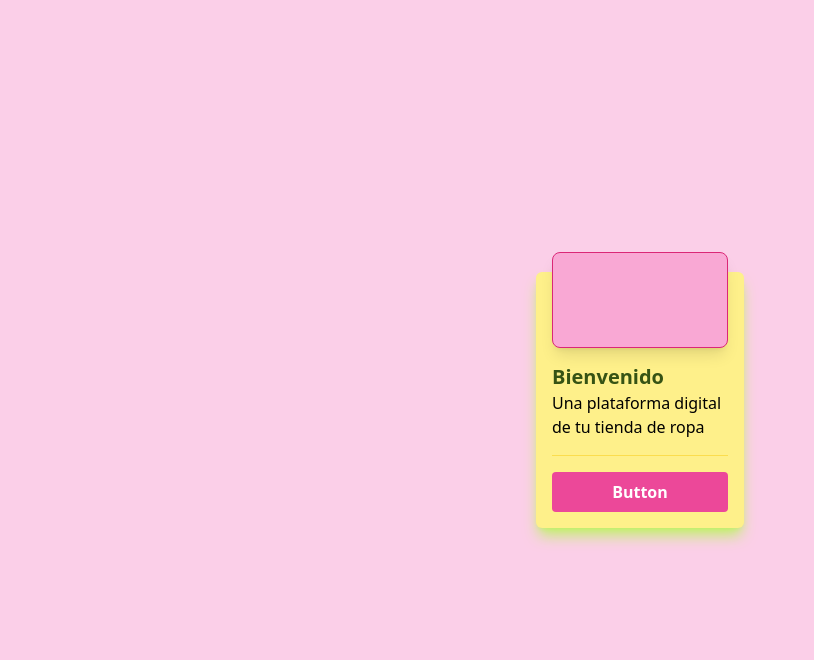
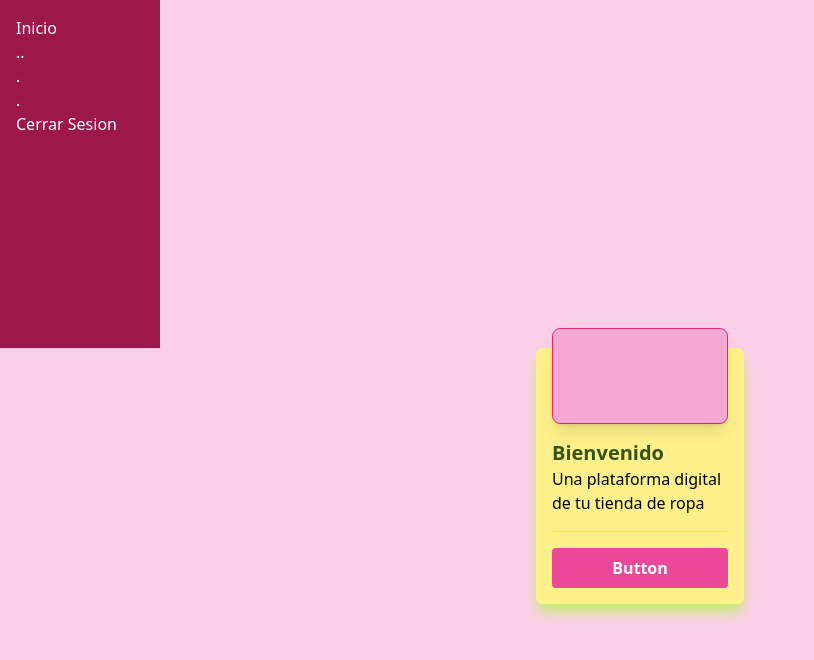
Before and after one commit to aniitavgmartiinez/PractAna, a React (Vite) app: page /Carta in a window 1280 px wide. Shown: the top 660 px of the page, without its empty margins (0-814 px from the left). Built offline with nearby package versions, Linux system fonts and the light colour scheme.

Commit message:
[REFACTOR]

```diff
--- a/src/App.tsx
+++ b/src/App.tsx
@@ -6,13 +6,13 @@ export default function App() {
   const navigate=useNavigate()
   return (
     <div style={{backgroundImage:`url(${Perro})`}} className='flex  justify-center items-center w-scren h-screen bg-contain bg-no-repeat object-contain'>
-      <div className='divide-transparent flex justify-center items-center w-auto h-auto border border-pink-600 rounded-md shadow-md'>
+      <div className='divide-transparent flex justify-center items-center w-auto h-auto border-2 border-pink-600 rounded-md shadow-md'>
       <form className='flex flex-col justify-end p-10'>
       <p className='font-bold text-lg text-center bg-gradient-to-br from-lime-400 via-teal-300 to-pink-500 text-white p-2 border-transparent rounded-lg'>Bienvenido a<br/>LINA TOPSHINE</p>
-        <p className='font-bold pb-4 pt-8 text-teal-700'>Nombre:</p>
+        <p className='font-bold pb-4 pt-8 text-teal-700'>Nombre de Usuario:</p>
         <input type="text" name="name" className='p-2 border-2 border-pink-600 rounded-md shadow-md focus:outline-none focus:ring-2 focus:ring-lime-600 focus:border-transparent ...">
   '/>
-        <p className=' font-bold py-4 text-teal-700'>Clave:</p>
+        <p className=' font-bold py-4 text-teal-700'>Contraseña:</p>
         <input type="password" name='' className='p-2 border-2 border-pink-600 rounded-md shadow-md  focus:outline-none focus:ring-2 focus:ring-lime-600 focus:border-transparent ...">
   ">
   '/>
--- a/src/pages/Carta/index.tsx
+++ b/src/pages/Carta/index.tsx
@@ -4,16 +4,30 @@ export default function Carta() {
   const navigate = useNavigate();
 
   return (
-    <div className="flex  justify-center items-center bg-pink-200 h-screen">
-
+    <div className="grid justify-items-stretch bg-pink-200 h-screen col-2">
+      <div className="flex justify-self-start w-40 max-h-auto text-white bg-pink-800 p-4">
+        <header>
+          <nav>
+            <ul className="menu">
+            <li><a href="#" title="Link 1">Inicio</a></li>
+            <li><a href="#" title="Link 2">..</a></li>
+            <li><a href="#" title="Link 3">.</a></li>
+            <li><a href="#" title="Link 4">.</a></li>
+            <li><a href="#" title="Link 5">Cerrar Sesion</a></li>
+            </ul>
+          </nav>
+        </header>
+      </div>
       <div
         id="Card"
-        className="flex flex-col justify-end w-52 h-64 p-4 relative  bg-yellow-200 rounded-md shadow-lg shadow-lime-300 "
+        className="flex flex-col justify-end justify-self-center w-52 h-64 p-4 relative bg-yellow-200 rounded-md shadow-lg shadow-lime-300"
       >
         <div className="bg-pink-300 border border-pink-600 w-44 h-24 absolute -top-5 rounded-lg shadow-lg text-transparent">
           .
         </div>
-        <h1 className="text-lime-900 text-xl font-bold">Bienvenido</h1>
+        <p className="text-lime-900 text-xl font-bold">
+          Bienvenido
+        </p>
         <p className="text-black">
           Una plataforma digital de tu tienda de ropa
         </p>
```
